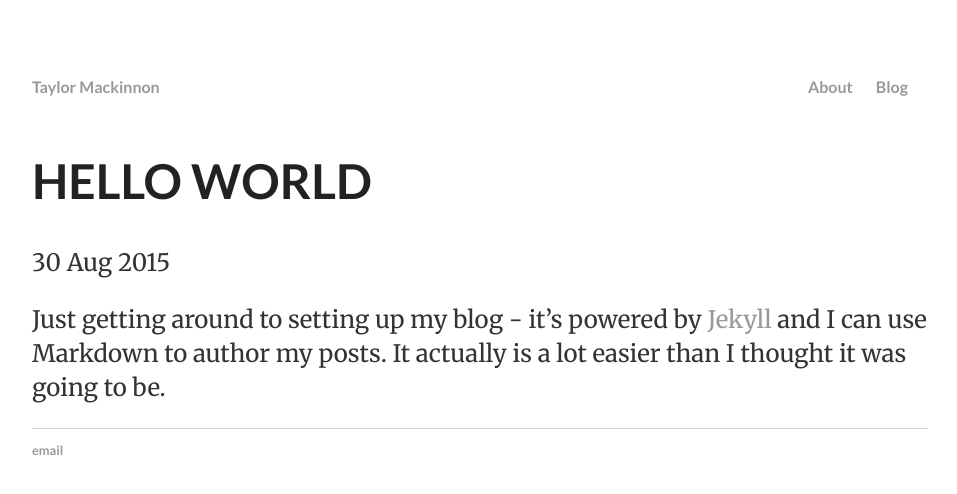
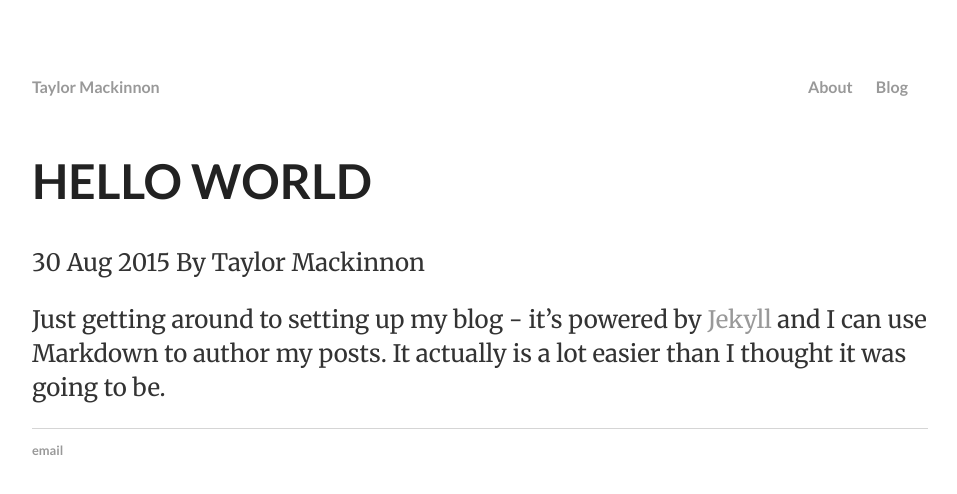
Before and after one commit to taymac/taymac.github.io, a Jekyll site: the page built from _posts/2015-08-30-Hello-World.md, in a window 1280 px wide. Shown: the top 494 px of the page, without its empty margins (160-1117 px from the left). Built offline with Jekyll 4.4.1, drawn with Linux system fonts in a browser that asks for light colours.

Commit message:
Update post.html

```diff
--- a/_layouts/post.html
+++ b/_layouts/post.html
@@ -2,7 +2,7 @@
 layout: default
 ---
 <h1>{{ page.title }}</h1>
-<p class="meta">{{ page.date | date_to_string }}</p>
+<p class="meta">{{ page.date | date_to_string }} By Taylor Mackinnon</p>
 
 <div class="post">
   {{ content }}
```
